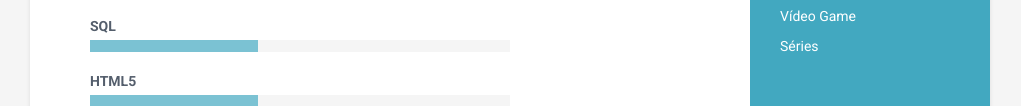
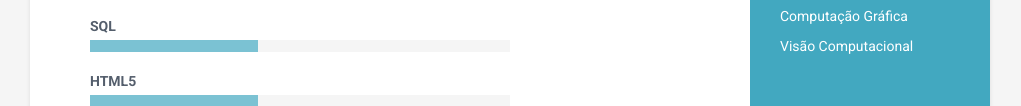
Before and after one commit to GilbertoRosendo/gilbertorosendo.github.io, a plain HTML site: page index.html in a window 1280 px wide. Shown: the part 979-1085 px from the top of the page, without its empty margins (130-1151 px from the left). Drawn offline with Linux system fonts and the light colour scheme.

Commit message:
Update index.html

```diff
--- a/index.html
+++ b/index.html
@@ -81,8 +81,8 @@
 				<h2 class="container-block-title">Interesses</h2>
 				<ul class="list-unstyled interests-list">
 					<li>Inteligência Artificial</li>
-					<li>Vídeo Game</li>
-					<li>Séries</li>
+					<li>Computação Gráfica</li>
+					<li>Visão Computacional</li>
 				</ul>
 			</div>
 			<!--//interests-->
```
